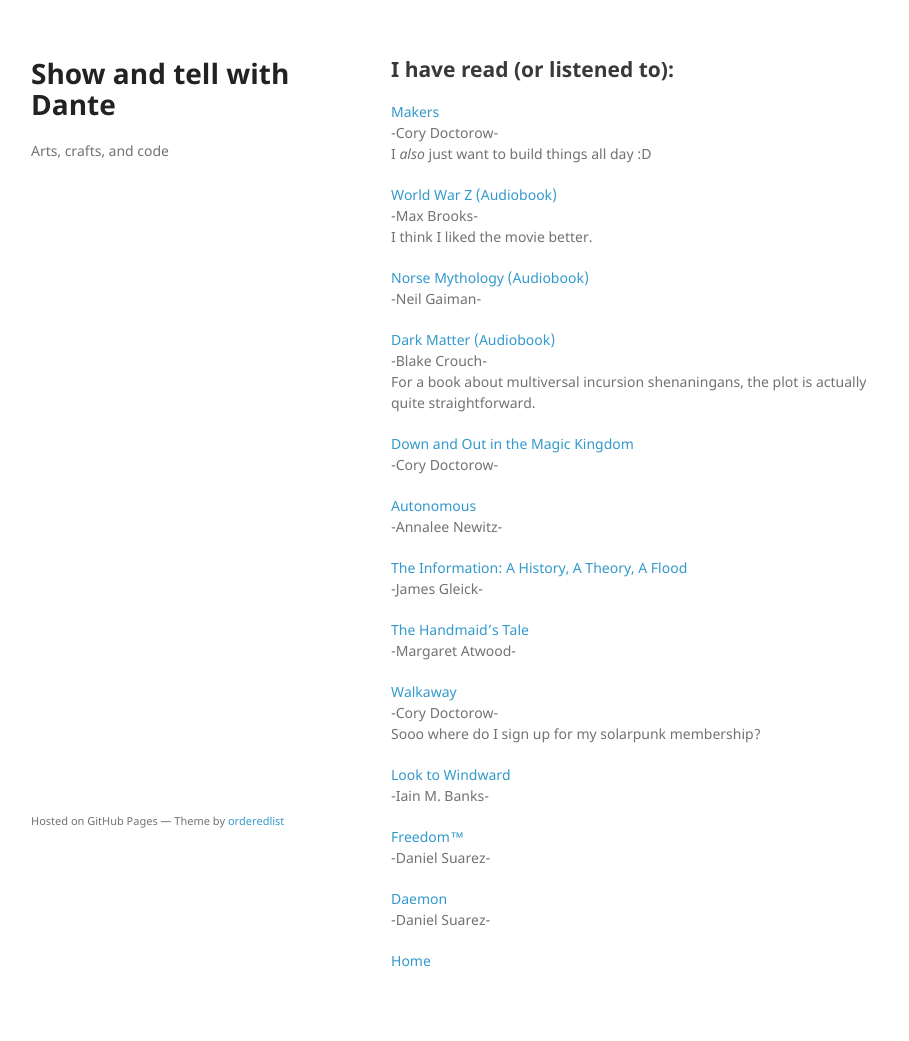
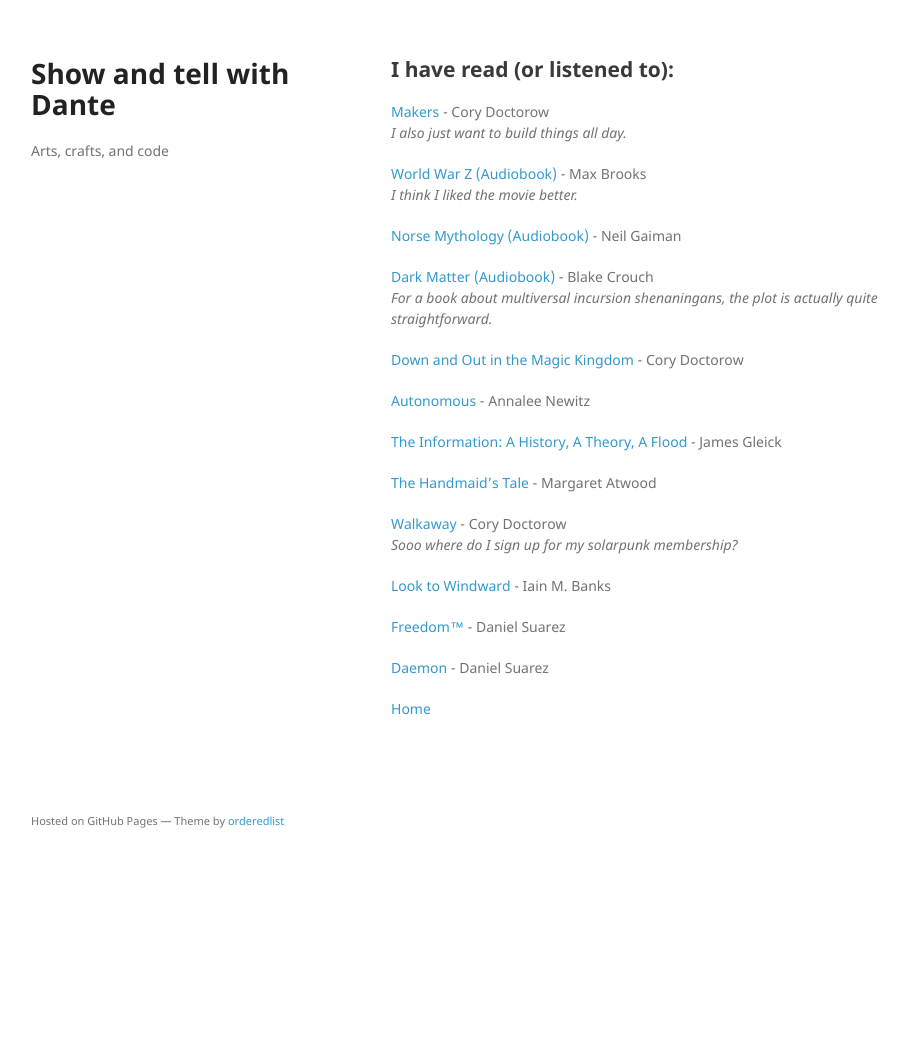
Before and after one commit to dasanchez/dasanchez.github.io, a Jekyll site: the page built from books.md, in a window 1280 px wide. Shown: the whole page, without its empty margins (179-1088 px from the left). Built offline with Jekyll 4.4.1, drawn with Linux system fonts in a browser that asks for light colours; our own code applies the rules of GitHub Pages for plain Markdown files; after the commit the page ends 900 px from its top, so only the background shows below that.

Commit message:
Reading history formatting

```diff
--- a/books.md
+++ b/books.md
@@ -4,45 +4,33 @@
 
 ## I have read (or listened to):
 
-[Makers](https://en.wikipedia.org/wiki/Makers_(novel))
--Cory Doctorow-
-I _also_ just want to build things all day :D
+[Makers](https://en.wikipedia.org/wiki/Makers_(novel)) - Cory Doctorow
+_I also just want to build things all day._
 
-[World War Z (Audiobook)](https://en.wikipedia.org/wiki/World_War_Z)
--Max Brooks-
-I think I liked the movie better.
+[World War Z (Audiobook)](https://en.wikipedia.org/wiki/World_War_Z) - Max Brooks
+_I think I liked the movie better._
 
-[Norse Mythology (Audiobook)](https://en.wikipedia.org/wiki/Norse_Mythology_(Neil_Gaiman))
--Neil Gaiman-
+[Norse Mythology (Audiobook)](https://en.wikipedia.org/wiki/Norse_Mythology_(Neil_Gaiman)) - Neil Gaiman
 
-[Dark Matter (Audiobook)](http://blakecrouch.com/dark-matter.php)
--Blake Crouch-
-For a book about multiversal incursion shenaningans, the plot is actually quite straightforward.
+[Dark Matter (Audiobook)](http://blakecrouch.com/dark-matter.php) - Blake Crouch
+_For a book about multiversal incursion shenaningans, the plot is actually quite straightforward._
 
-[Down and Out in the Magic Kingdom](https://en.wikipedia.org/wiki/Down_and_Out_in_the_Magic_Kingdom)
--Cory Doctorow-
+[Down and Out in the Magic Kingdom](https://en.wikipedia.org/wiki/Down_and_Out_in_the_Magic_Kingdom) - Cory Doctorow
 
-[Autonomous](https://www.goodreads.com/book/show/28209634-autonomous)
--Annalee Newitz-
+[Autonomous](https://www.goodreads.com/book/show/28209634-autonomous) - Annalee Newitz
 
-[The Information: A History, A Theory, A Flood](https://en.wikipedia.org/wiki/The_Information:_A_History,_a_Theory,_a_Flood)
--James Gleick-
+[The Information: A History, A Theory, A Flood](https://en.wikipedia.org/wiki/The_Information:_A_History,_a_Theory,_a_Flood) - James Gleick
 
-[The Handmaid's Tale](https://en.wikipedia.org/wiki/The_Handmaid%27s_Tale)
--Margaret Atwood-
+[The Handmaid's Tale](https://en.wikipedia.org/wiki/The_Handmaid%27s_Tale) - Margaret Atwood
 
-[Walkaway](https://en.wikipedia.org/wiki/Walkaway_(Doctorow_novel))
--Cory Doctorow-
-Sooo where do I sign up for my solarpunk membership?
+[Walkaway](https://en.wikipedia.org/wiki/Walkaway_(Doctorow_novel)) - Cory Doctorow
+_Sooo where do I sign up for my solarpunk membership?_
 
-[Look to Windward](https://en.wikipedia.org/wiki/Look_to_Windward)
--Iain M. Banks-
+[Look to Windward](https://en.wikipedia.org/wiki/Look_to_Windward) - Iain M. Banks
 
-[Freedom™](https://en.wikipedia.org/wiki/Freedom%E2%84%A2)
--Daniel Suarez-
+[Freedom™](https://en.wikipedia.org/wiki/Freedom%E2%84%A2) - Daniel Suarez
 
-[Daemon](https://en.wikipedia.org/wiki/Daemon_(novel_series))
--Daniel Suarez-
+[Daemon](https://en.wikipedia.org/wiki/Daemon_(novel_series)) - Daniel Suarez
 
 
 [Home](/)
```
